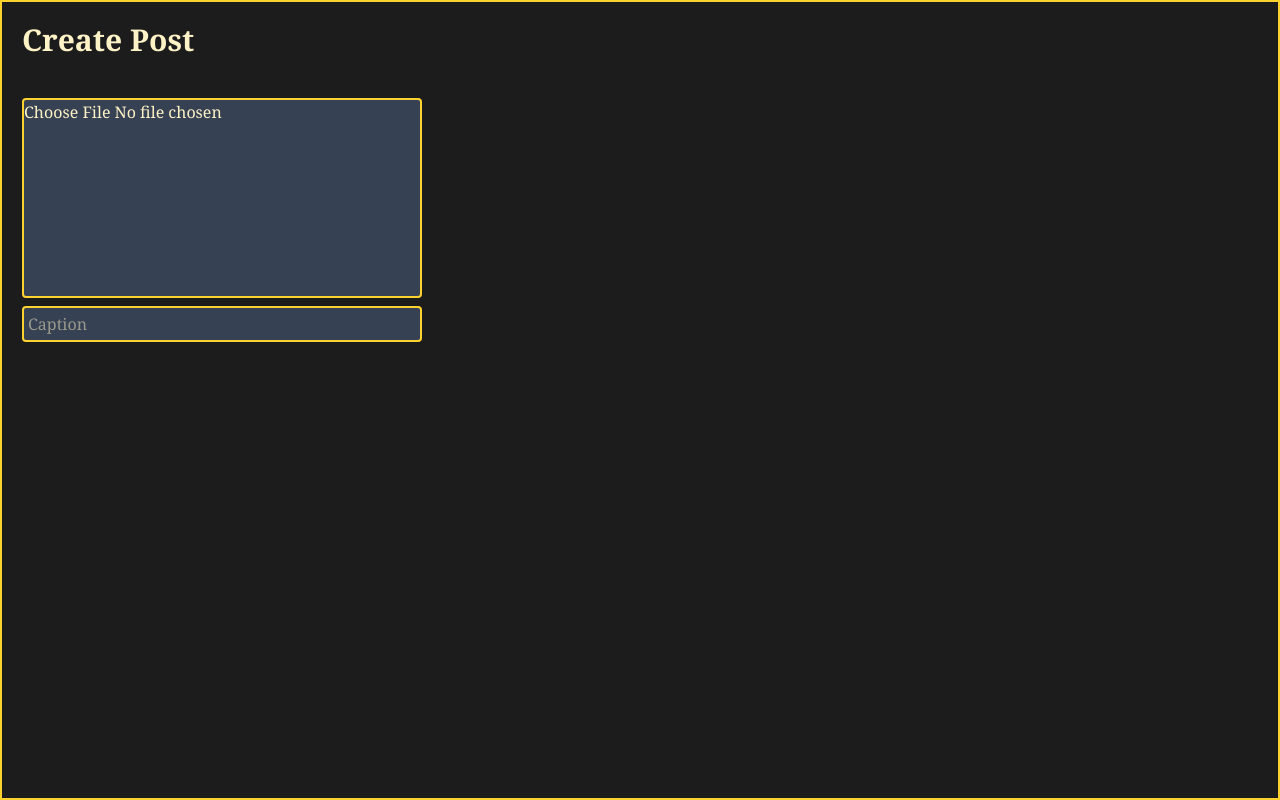
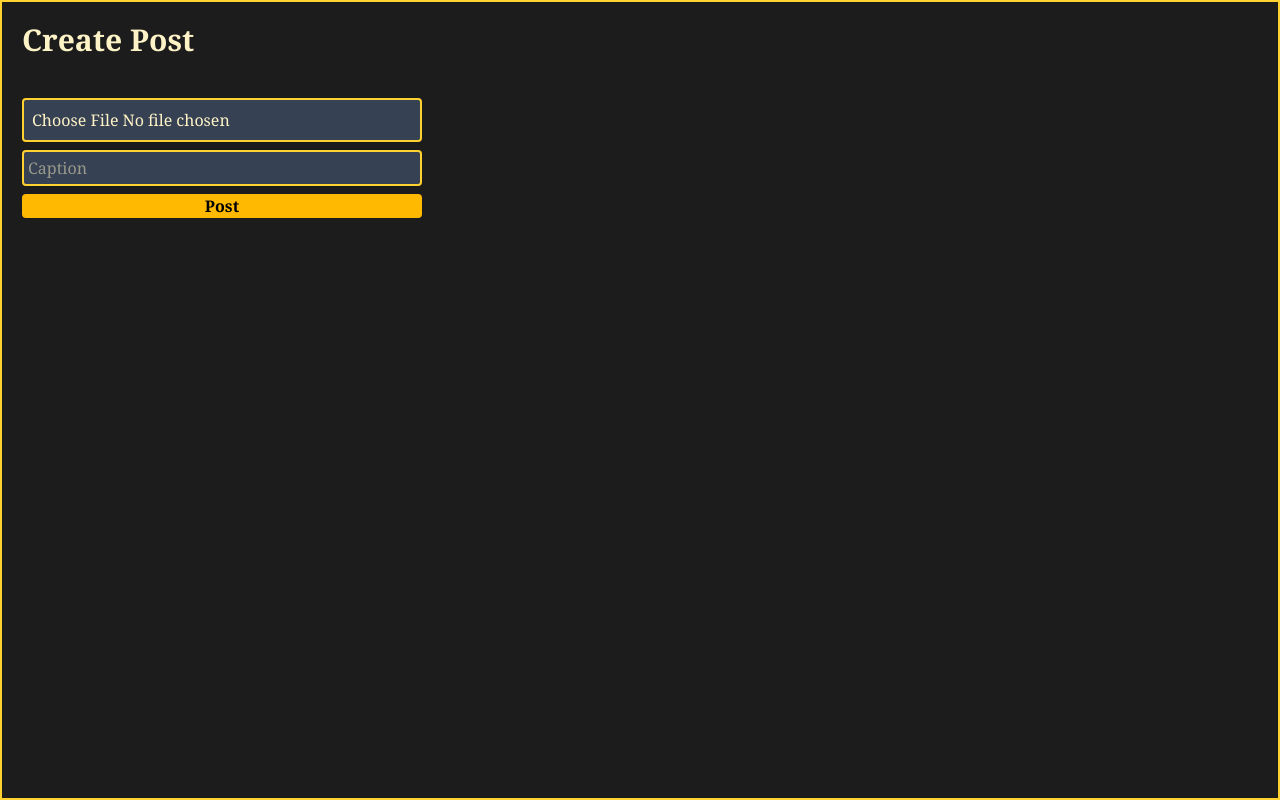
Before and after one commit to ADX333/Post_App_MERN, a React app: page /create-post in a window 1280 px wide. Built offline with nearby package versions, Linux system fonts and the light colour scheme; the HTML template or start-up script is replaced by a standard one.

Commit message:
button add

```diff
--- a/src/components/CreatePost.jsx
+++ b/src/components/CreatePost.jsx
@@ -1,14 +1,21 @@
-import React from 'react'
+import React, { useState } from 'react'
 
 function CreatePost() {
+  const [preview, setPreview] = useState(null)
+
+  const handleImage = (e) => {
+    const file = e.target.files[0]
+    setPreview(URL.createObjectURL(file))
+}
   return (
     <div className="bg-[#1c1c1c] h-screen text-amber-100 border-2 flex flex-col border-amber-300 font-serif">
       <div className='m-5 flex-col justify-center align-middle'>
       <h1 className="mb-10 font-extrabold text-3xl">Create Post</h1>
       <form className='flex flex-col'>
-        <input className="bg-gray-700 border-2 border-amber-300 hover:scale-103 transition-all duration-300 rounded h-50 w-100 mb-2 cursor-pointer" type="file" placeholder='Choose an image' name="image" accept="image/*"></input>
+        <input onChange={handleImage} className="bg-gray-700 border-2 border-amber-300 hover:scale-103 transition-all duration-300 rounded p-2 w-100 mb-2 cursor-pointer" type="file" placeholder='Choose an image' name="image" accept="image/*"></input>
+        {preview && <img src={preview} className="w-40 h-40 object-cover rounded mb-2"/>}
         <input className="bg-gray-700 border-2 border-amber-300 p-1 hover:scale-103 transition-all duration-300 rounded w-100 mb-2" type="text" name="caption" required placeholder='Caption'/>
-        <button type="submit"></button>
+        <button className="bg-amber-400 w-100 text-black font-bold rounded" type="submit">Post</button>
 
       </form>
       </div>
```
